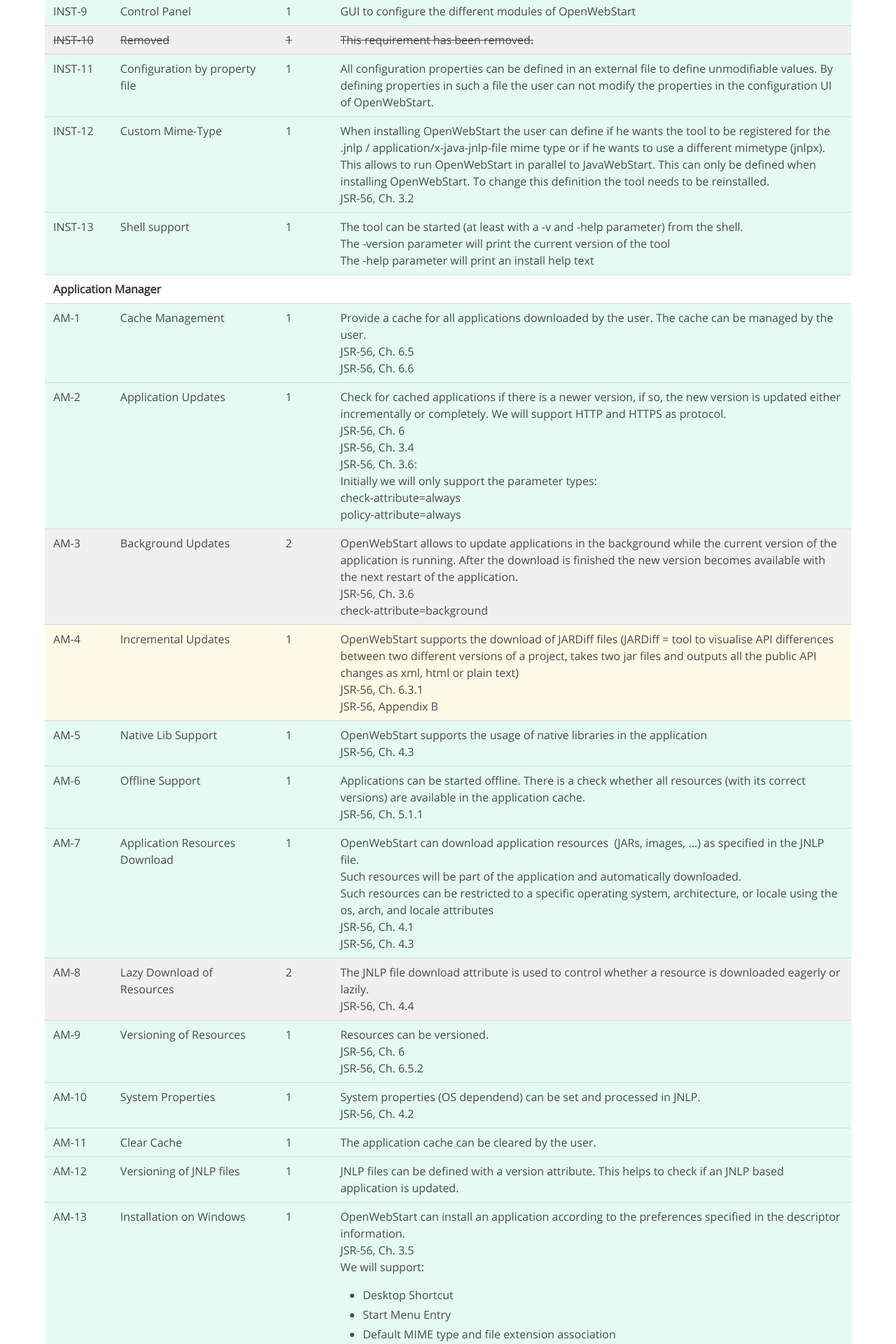
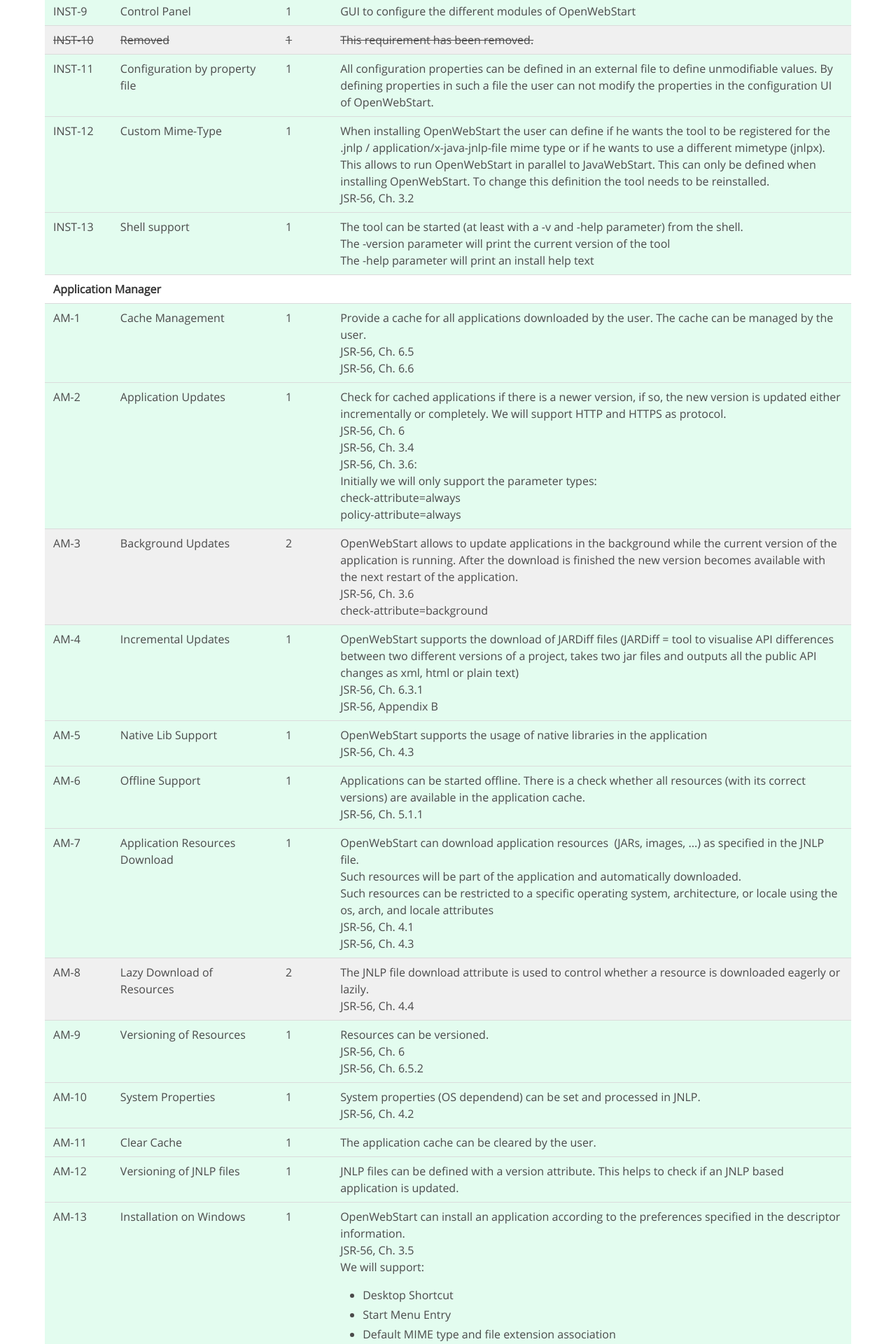
Before and after one commit to karakun/openwebstart-page, a Jekyll site: the page built from features.md, in a window 1280 px wide. Shown: the part 1255-3175 px from the top of the page at 70% size. Built offline with Jekyll 4.4.1, drawn with Linux system fonts in a browser that asks for light colours; comment, search, counter and statistics services are not loaded.

Commit message:
Mark incremental updates as done

```diff
--- a/features.md
+++ b/features.md
@@ -158,7 +158,7 @@
         check-attribute=background
     </td>
 </tr>
-<tr class="feature-partially">
+<tr class="feature-done">
     <td>AM-4</td>
     <td>Incremental Updates</td>
     <td>1</td>
```
